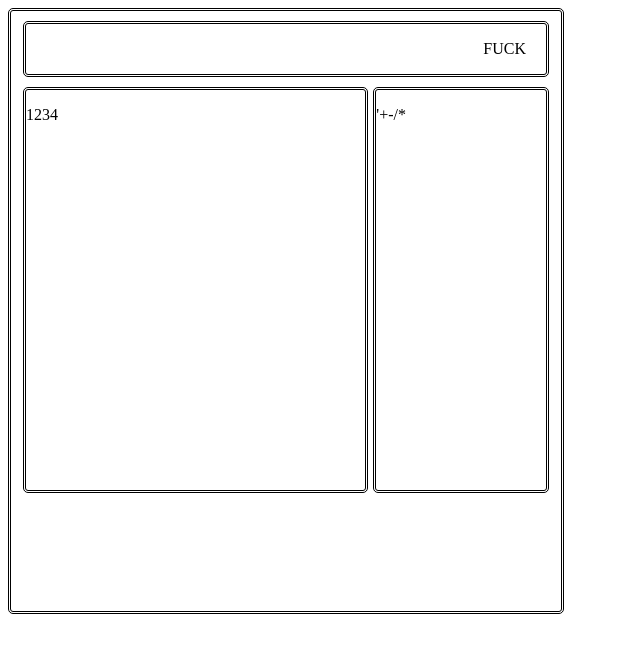
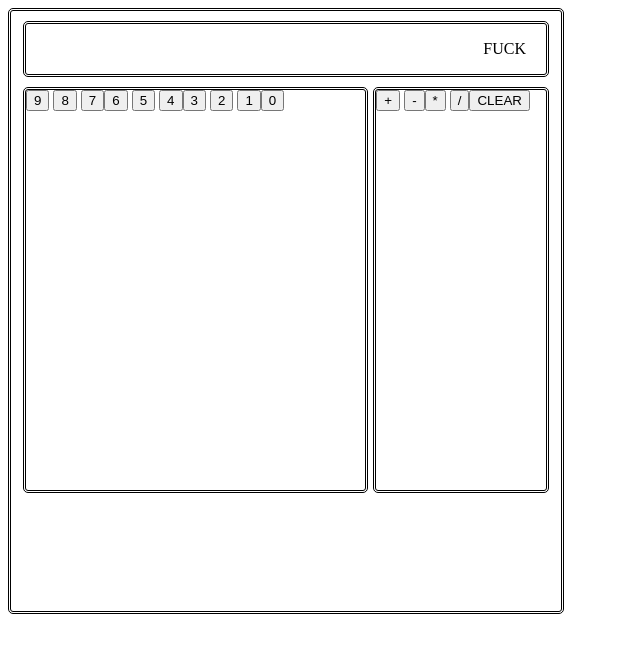
Before and after one commit to LeGrandMoose/calculator, a plain HTML site: page index.html in a window 1280 px wide. Shown: the whole page, without its empty margins (0-640 px from the left). Drawn offline with Linux system fonts and the light colour scheme.

Commit message:
Adds button layout for nums and operators in html

```diff
--- a/index.html
+++ b/index.html
@@ -18,11 +18,37 @@
 
             <div class="controls">
                 <div class="numbers">
-                    <p>1234</p>
-
+                    <div class="numRow">
+                        <button class="regularButton">9</button>
+                        <button class="regularButton">8</button>
+                        <button class="regularButton">7</button>
+                    </div>
+                    <div class="numRow">
+                        <button class="regularButton">6</button>
+                        <button class="regularButton">5</button>
+                        <button class="regularButton">4</button>
+                    </div>
+                    <div class="numRow">
+                        <button class="regularButton">3</button>
+                        <button class="regularButton">2</button>
+                        <button class="regularButton">1</button>
+                    </div>
+                    <div class="numRow">
+                        <button class="largeButton">0</button>
+                    </div>
                 </div>
                 <div class="operators">
-                    <p>'+-/*</p>
+                    <div class="opRow">
+                        <button class="regularButton">+</button>
+                        <button class="regularButton">-</button>
+                    </div>
+                    <div class="opRow">
+                        <button class="regularButton">*</button>
+                        <button class="regularButton">/</button>
+                    </div>
+                    <div class="opRow">
+                        <button class="largeButton">CLEAR</button>
+                    </div>
                 </div>
             </div>
         </div>
```
